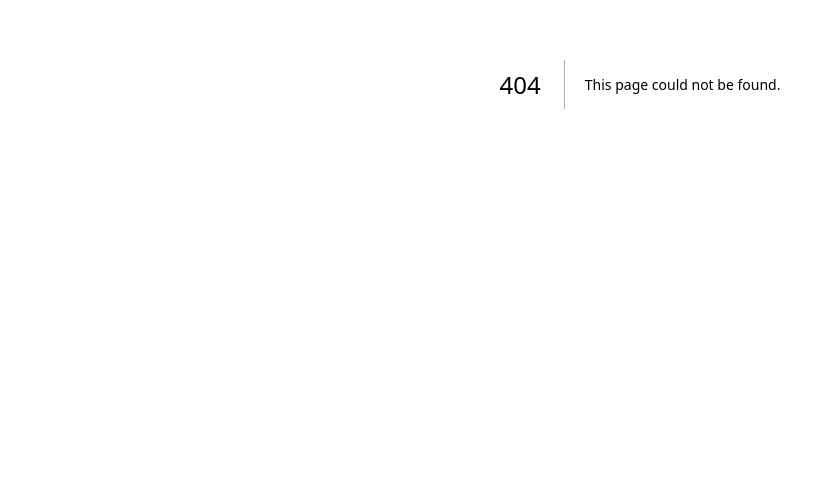
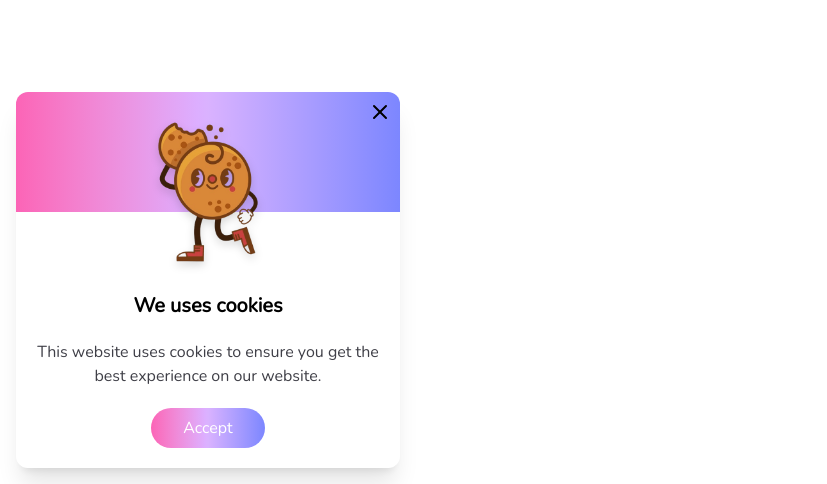
Before and after one commit to Abdouxone/mini-projects, a Next.js app: page /cookies/cookie3 in a window 1280 px wide. Before the commit this address had no page. Shown: the part 316-800 px from the top of the page, without its empty margins (0-827 px from the left). Built offline with nearby package versions, Linux system fonts and the light colour scheme; a web font is replaced by a local one.

Commit message:
add cookie 3

```diff
--- a/app/clipboard/page.tsx
+++ b/app/clipboard/page.tsx
@@ -233,6 +233,7 @@ export default function page() {
                 className="hover:fill-strong-cyan"
                 alt=""
               />
+
               <img src="/clipboard/images/icon-twitter.svg" alt="" />
               <img src="/clipboard/images/icon-instagram.svg" alt="" />
             </div>
--- /dev/null
+++ b/app/cookies/cookie3/page.tsx
@@ -0,0 +1,31 @@
+import { X } from "lucide-react";
+
+export default function Cookie() {
+  return (
+    <div className="fixed  font-nunito bottom-4 max-w-sm w-full  shadow-xl rounded-xl left-4 ">
+      <div className="bg-linear-to-r from-pink-400 mb-15 rounded-t-xl  via-purple-300 to-indigo-400 p-15 relative">
+        <img
+          src="/cookies/images/cookie/img-2.png"
+          alt="cookie"
+          className="absolute h-40 drop-shadow-lg -translate-x-1/2 left-1/2 top-5 "
+        />
+        <X
+          size={24}
+          className="cursor-pointer rounded-full hover:bg-white/20 transition-all duration-400 absolute top-2 right-2"
+        />
+      </div>
+      <div className="flex flex-col p-5 space-y-5">
+        <h2 className="text-xl text-center font-semibold">We uses cookies</h2>
+        <p className="text-base text-center text-zinc-700  font-normal">
+          This website uses cookies to ensure you get the best experience on our
+          website.
+        </p>
+        <div className="items-center justify-center flex">
+          <button className="bg-linear-to-r text-white cursor-pointer rounded-full px-8 py-2 from-pink-400 via-purple-300 to-indigo-400">
+            Accept
+          </button>
+        </div>
+      </div>
+    </div>
+  );
+}
```
